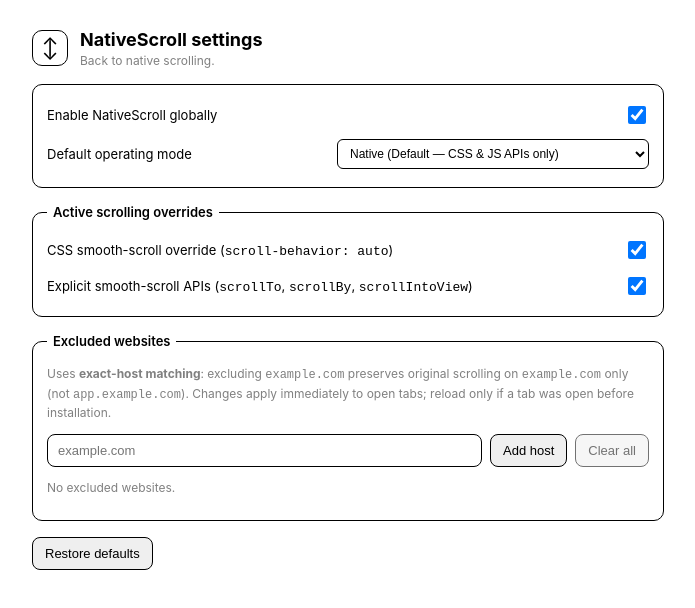
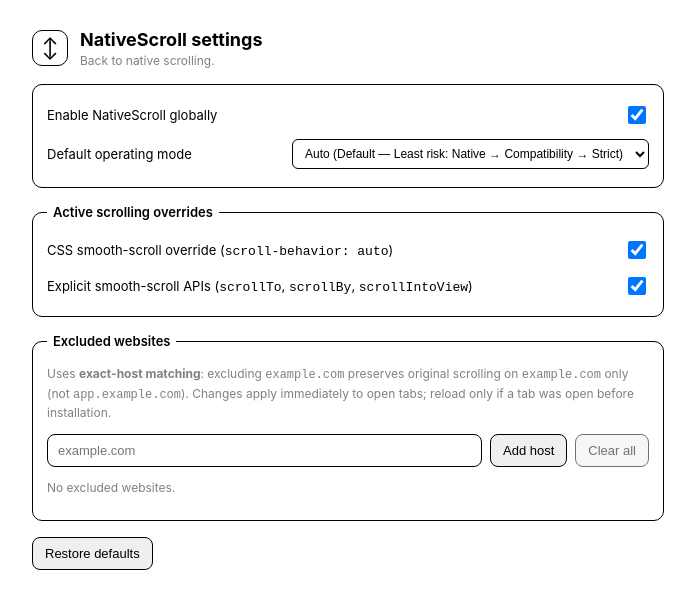
Before and after one commit to harysuryanto/chrome-native-scroll, a website built with Vite: page src/options/index.html in a window 1280 px wide. Shown: the whole page, without its empty margins (292-987 px from the left). Built offline with nearby package versions, Linux system fonts and the light colour scheme; some packages are replaced by stand-ins of ours.

Commit message:
feat: make Auto (least risk) the default operating mode (#53)

```diff
--- a/src/options/index.html
+++ b/src/options/index.html
@@ -24,8 +24,8 @@
         <label class="setting">
           <span>Default operating mode</span>
           <select id="default-mode" disabled>
-            <option value="native">Native (Default — CSS &amp; JS APIs only)</option>
-            <option value="auto">Auto (Least risk — Native → Compatibility → Strict)</option>
+            <option value="auto">Auto (Default — Least risk: Native → Compatibility → Strict)</option>
+            <option value="native">Native (CSS &amp; JS APIs only)</option>
             <option value="compatibility">Compatibility (+ verified library adapters)</option>
             <option value="strict">Strict (Experimental — + wheel guard)</option>
           </select>
--- a/src/shared/settings.ts
+++ b/src/shared/settings.ts
@@ -22,7 +22,7 @@ export interface NativeScrollSettings {
 export const DEFAULT_SETTINGS: Readonly<NativeScrollSettings> = Object.freeze({
   schemaVersion: SETTINGS_VERSION,
   enabled: true,
-  defaultMode: 'native',
+  defaultMode: 'auto',
   features: Object.freeze({
     cssSmoothScrolling: true,
     smoothScrollApis: true,
```
Also changed, not shown: tests/e2e/modes.spec.ts (+8 -5 lines).
